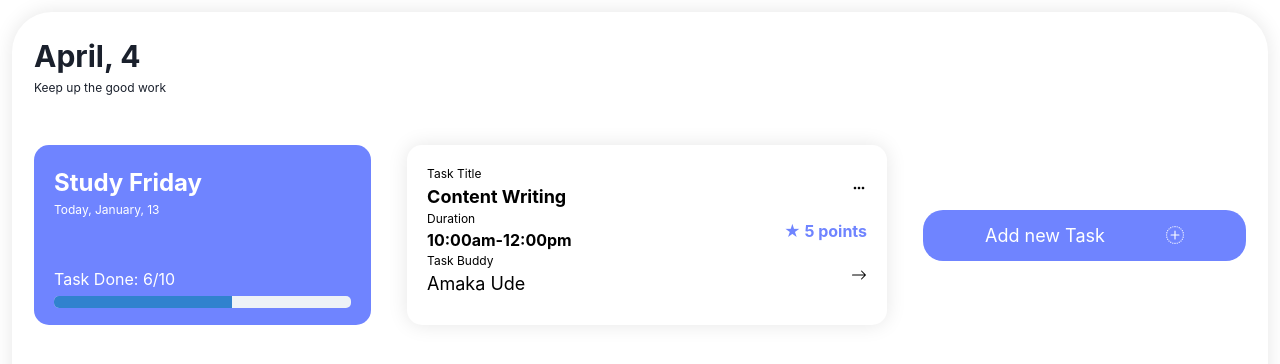
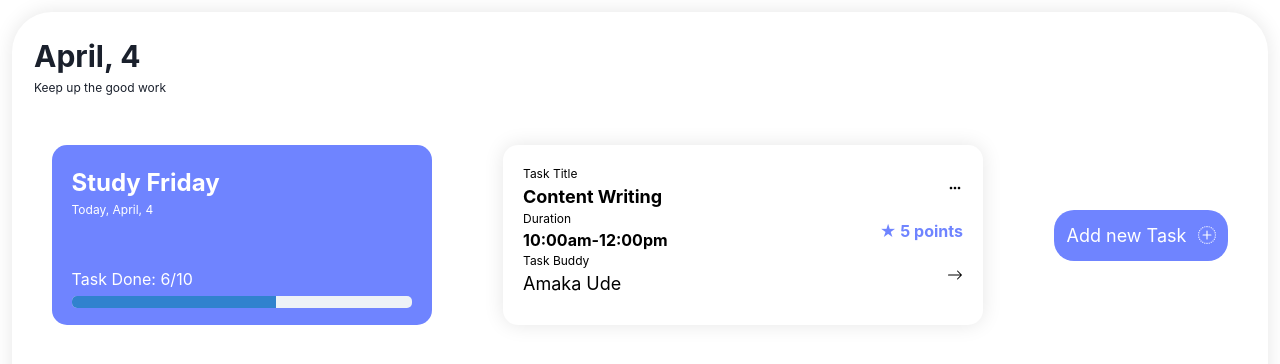
Before and after one commit to TYDev01/study_buddy_app, a React (Vite) app: page /DashboardContents in a window 1280 px wide. Shown: the top 364 px of the page. Built offline with nearby package versions, Linux system fonts and the light colour scheme.

Commit message:
Add some new changes

```diff
--- a/src/App.jsx
+++ b/src/App.jsx
@@ -1,11 +1,12 @@
 import { BrowserRouter as Router, Routes, Route } from 'react-router-dom'
-import Signup from './pages/Signup'
-import Login from './pages/Login'
-import Dashboard from './pages/Dashboard'
-import SideBar from './components/commonComponents/SideBar'
-import UpgradePackage from './components/commonComponents/UpgradePackage'
-import DashHeader from './components/commonComponents/DashHeader'
-import DashboardContents from './components/commonComponents/DashboardContents'
+// import Signup from './pages/Signup'
+// import Login from './pages/Login'
+import {Dashboard} from './pages/Dashboard'
+import {SideBar} from './components/commonComponents/SideBar'
+import {UpgradePackage} from './components/commonComponents/UpgradePackage'
+import {DashHeader} from './components/commonComponents/DashHeader'
+import {ModalsHandler} from './components/commonComponents/ModalsHandler'
+import {DashboardContents} from './components/commonComponents/DashboardContents'
 // import Navbar from './components/Navbar'
 
 function App() {
@@ -14,13 +15,14 @@ function App() {
     <div className="App">
       <Router>
         <Routes>
-          <Route path="/Signup" element={<Signup />}/>
-          <Route path="/Login" element={<Login />}/>
+          {/* <Route path="/Signup" element={<Signup />}/> */}
+          {/* <Route path="/Login" element={<Login />}/> */}
           <Route path="/Dashboard" element={<Dashboard />}/>
           <Route path="/SideBar" element={<SideBar />}/>
           <Route path="/UpgradePackage" element={<UpgradePackage />}/>
           <Route path="/DashHeader" element={<DashHeader />}/>
           <Route path="/DashboardContents" element={<DashboardContents />}/>
+          <Route path="/ModalsHandler" element={<ModalsHandler />}/>
         </Routes>
       </Router>
     </div>
--- /dev/null
+++ b/src/components/commonComponents/AddTask.jsx
@@ -0,0 +1,15 @@
+import { Box, Text } from "@chakra-ui/react"
+import styles from '../../generalstyle.module.css'
+import { ModalsHandler } from "./ModalsHandler"
+import { BsPlusCircleDotted } from "react-icons/bs";
+
+
+export const AddTask = () => {
+  return (
+    <>
+        <Box bg="#6f84ff"  className={styles.dashAddTask}>
+            <ModalsHandler button={<Text className={styles.addTaskFlex}> Add new Task <BsPlusCircleDotted  className={styles.leftIconPad}/></Text>}/>
+        </Box>
+    </>
+  )
+}
--- a/src/components/commonComponents/DashHeader.jsx
+++ b/src/components/commonComponents/DashHeader.jsx
@@ -3,7 +3,9 @@ import { SearchIcon } from '@chakra-ui/icons'
 import styles from '../../generalstyle.module.css'
 import { WiDayFog } from "react-icons/wi";
 import { IoNotificationsOutline, IoPersonOutline } from "react-icons/io5";
-const DashHeader = () => {
+
+
+export const DashHeader = () => {
     let curDate = new Date();
     let curHours = curDate.getHours()
 
@@ -19,7 +21,7 @@ const DashHeader = () => {
     <div className={styles.dashHeader}>
         <div>
             <Text className={styles.greet}>{greetin} <WiDayFog className={styles.leftIconPad2} /></Text>
-            <Text as="b" fontSize="xl">Anthony C</Text>
+            <Text as="b" fontSize="xl">Ekelebe Stunner!</Text>
         </div>
         <div className={styles.dashHead2}>
             <InputGroup className={styles.dashInput}>
@@ -39,5 +41,3 @@ const DashHeader = () => {
     </div>
   )
 }
-
-export default DashHeader
--- a/src/components/commonComponents/DashboardContents.jsx
+++ b/src/components/commonComponents/DashboardContents.jsx
@@ -1,8 +1,12 @@
-import { Text, Box, Progress, FormControl, FormLabel, Input, HStack, Textarea } from "@chakra-ui/react"
+import { Text, Box, Progress, FormControl, FormLabel, Input, HStack, Textarea, Button } from "@chakra-ui/react"
 import styles from '../../generalstyle.module.css'
 import { BiDotsHorizontalRounded } from "react-icons/bi";
-import { BsArrowRight, BsPlusCircleDotted } from "react-icons/bs";
-const DashboardContents = () => {
+import { BsArrowRight, BsX } from "react-icons/bs";
+import { ModalsHandler } from "./ModalsHandler";
+import { AddTask } from "./AddTask";
+
+
+export const DashboardContents = () => {
     // const timestamp = 1643200384959;
     const date = new Date()
     const monthName = date.toLocaleString('default', {month: 'long',});
@@ -16,7 +20,7 @@ const DashboardContents = () => {
         <div className={styles.contentFlex}>
             <Box className={styles.taskProgress} maxW="380" height="180" bg="#6f84ff" p="5" borderRadius="15" color="#ffffff">
                 <Text fontSize="2xl" as="b">Study Friday</Text>
-                <Text fontSize="xs" mb="12">Today, January, 13</Text>
+                <Text fontSize="xs" mb="12">Today, {monthName}, {day}</Text>
                 <Text>Task Done: 6/10</Text>
                 <Progress colorScheme="blue" mt="5px" value={60} className={styles.progressBar} />
             </Box>
@@ -50,18 +54,15 @@ const DashboardContents = () => {
                     </div>
                 </div>
             </Box>
-            <Box  bg="#6f84ff" className={styles.dashAddTask}>
-                <Text className={styles.addTaskFlex}>Add new Task <BsPlusCircleDotted  className={styles.leftIconPad}/></Text>
-            </Box>
-        </div>
-
-        <div className={styles.modalStyle}>
-            <Box className={styles.createTaskFlex} mb="33px">
+            <ModalsHandler
+            content={
+                <div className={styles.modalStyle}>
+            <Box  className={styles.createTaskFlex} mb="33px">
                 <div>
                     <Text as="b" fontSize="3xl">Create Task</Text>
                 </div>
                 <div>
-                    <Text as="b" fontSize="2xl" color="gray.400" className={styles.closeModal}>X</Text>
+                    <ModalsHandler content={<Text as="b" fontSize="2xl" color="gray.400" className={styles.closeModal}><BsX /></Text>} />
                 </div>
             </Box>
             <form>
@@ -86,10 +87,16 @@ const DashboardContents = () => {
                 <FormControl mt="12px">
                     <Textarea placeholder='Here is a sample placeholder' />
                 </FormControl>
+                <Input type="submit" bg='#6f84ff' color="#fff" mt="8" maxW="100%" value="Match me" />
             </form>
         </div>
+            }
+            button={<AddTask />}
+            />
+
+        </div>
+
+
     </div>
   )
 }
-
-export default DashboardContents
--- /dev/null
+++ b/src/components/commonComponents/ModalsHandler.jsx
@@ -0,0 +1,18 @@
+import { Box, Text } from "@chakra-ui/react"
+import { useState } from "react"
+
+export const ModalsHandler = (props) => {
+  const [modal, setModal]= useState(false)
+  const toggleModal = ()=>{
+    setModal(!modal)
+  }
+  return (
+    <>
+      <button onClick={toggleModal}>{props.button}</button>
+      {modal && (
+        props.content
+      )}
+
+    </>
+  )
+}
--- a/src/components/commonComponents/SideBar.jsx
+++ b/src/components/commonComponents/SideBar.jsx
@@ -2,11 +2,11 @@ import { Container, Text } from "@chakra-ui/react"
 import { Link } from "react-router-dom"
 import { HiHome, HiOutlineNewspaper } from "react-icons/hi2";
 import { IoMailOutline, IoPersonOutline } from "react-icons/io5"
-import UpgradePackage from "./UpgradePackage";
+import {UpgradePackage} from "./UpgradePackage";
 import styles from '../../generalstyle.module.css'
 // import { UpgradePackage } from '../commonComponents/UpgradePackage'
 
-const SideBar = () => {
+export const SideBar = () => {
   return (
     <div className={styles.blueBackground}>
        <Link> <HiHome className={styles.fontSpace}/> Home</Link>
@@ -19,5 +19,3 @@ const SideBar = () => {
 
   )
 }
-
-export default SideBar
--- a/src/components/commonComponents/UpgradePackage.jsx
+++ b/src/components/commonComponents/UpgradePackage.jsx
@@ -2,7 +2,7 @@ import { Button, Text } from "@chakra-ui/react"
 import styles from '../../generalstyle.module.css'
 import { TbArrowUpCircle } from "react-icons/tb";
 
-const UpgradePackage = () => {
+export const UpgradePackage = () => {
   return (
     <div className={styles.upgradeWhite}>
         <Text as="b" fontSize='lg'>Upgrade to<br></br>Premium Package!</Text>
@@ -15,5 +15,3 @@ const UpgradePackage = () => {
     </div>
   )
 }
-
-export default UpgradePackage
--- a/src/generalstyle.module.css
+++ b/src/generalstyle.module.css
@@ -150,6 +150,7 @@
     color: #ffffff;
     font-size: 18px;
     text-align: center;
+    background: blue;
 }
 
 .addTaskFlex{
@@ -161,15 +162,19 @@
 
 /* POP FLEX */
 .modalStyle{
-    position: absolute;
-    top: 0;
-    background: #fffbfb;
+    position: fixed;
+    top: 15%;
+    left: 30%;
+    z-index: 999999;
+    background: #ffffff;
     padding: 32px;
-    width: 50%;box-shadow: 0px 0px 20px rgba(0, 0, 0, 0.1);
+    box-shadow: 0px 0px 20px rgba(0, 0, 0, 0.1);
     border-radius: 5px;
-    visibility: hidden;
-    opacity: 0;
-    transition: visibility 0s, opacity 0.5s;
+    /* visibility:hidden; */
+    visibility:visible;
+    width: 40%;
+    /* opacity: 0; */
+    transition: opacity 0.9s;
 }
 
 .modalStyle_call{
```
Also changed, not shown: src/pages/Dashboard.jsx (+4 -6 lines).
